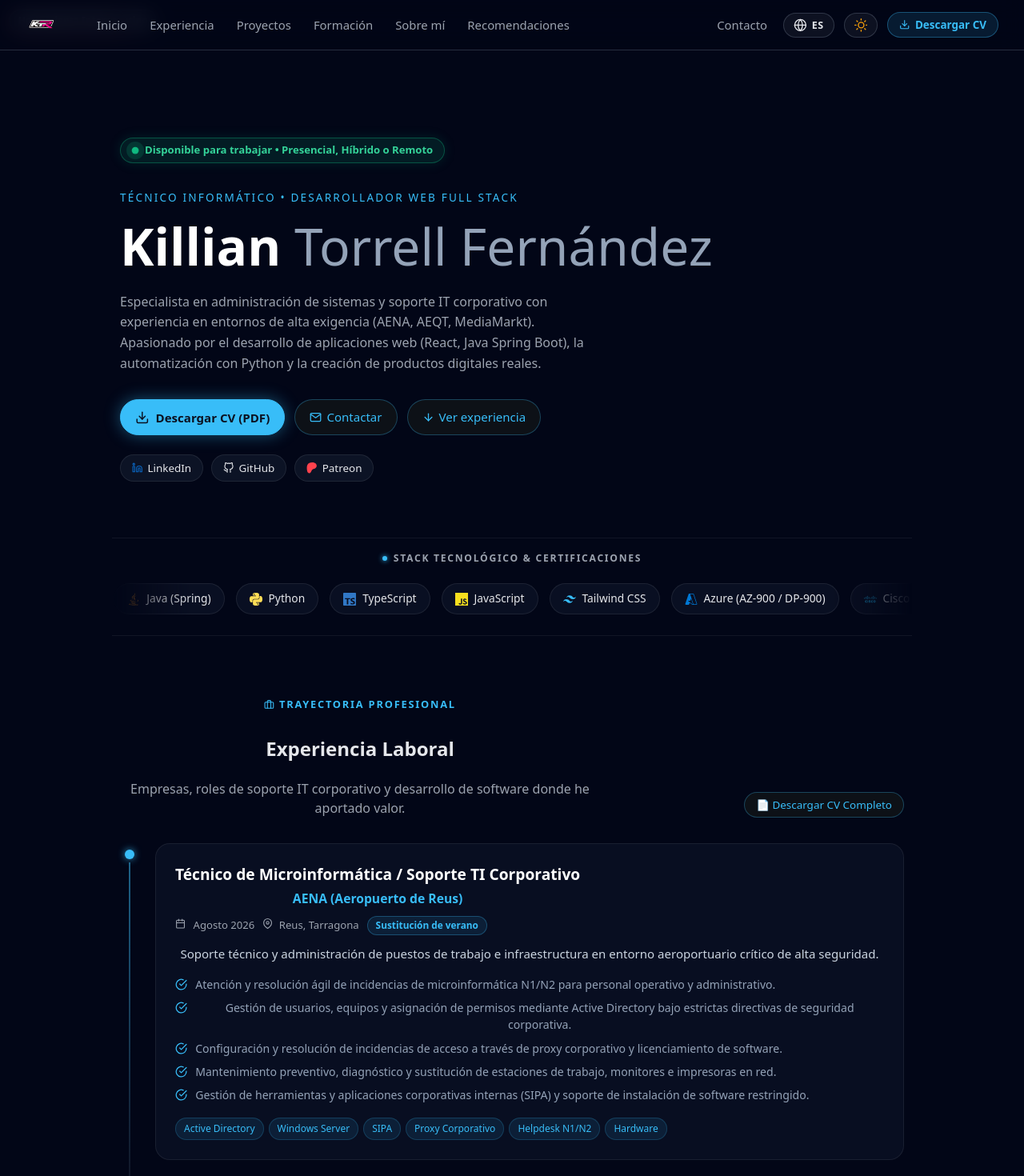
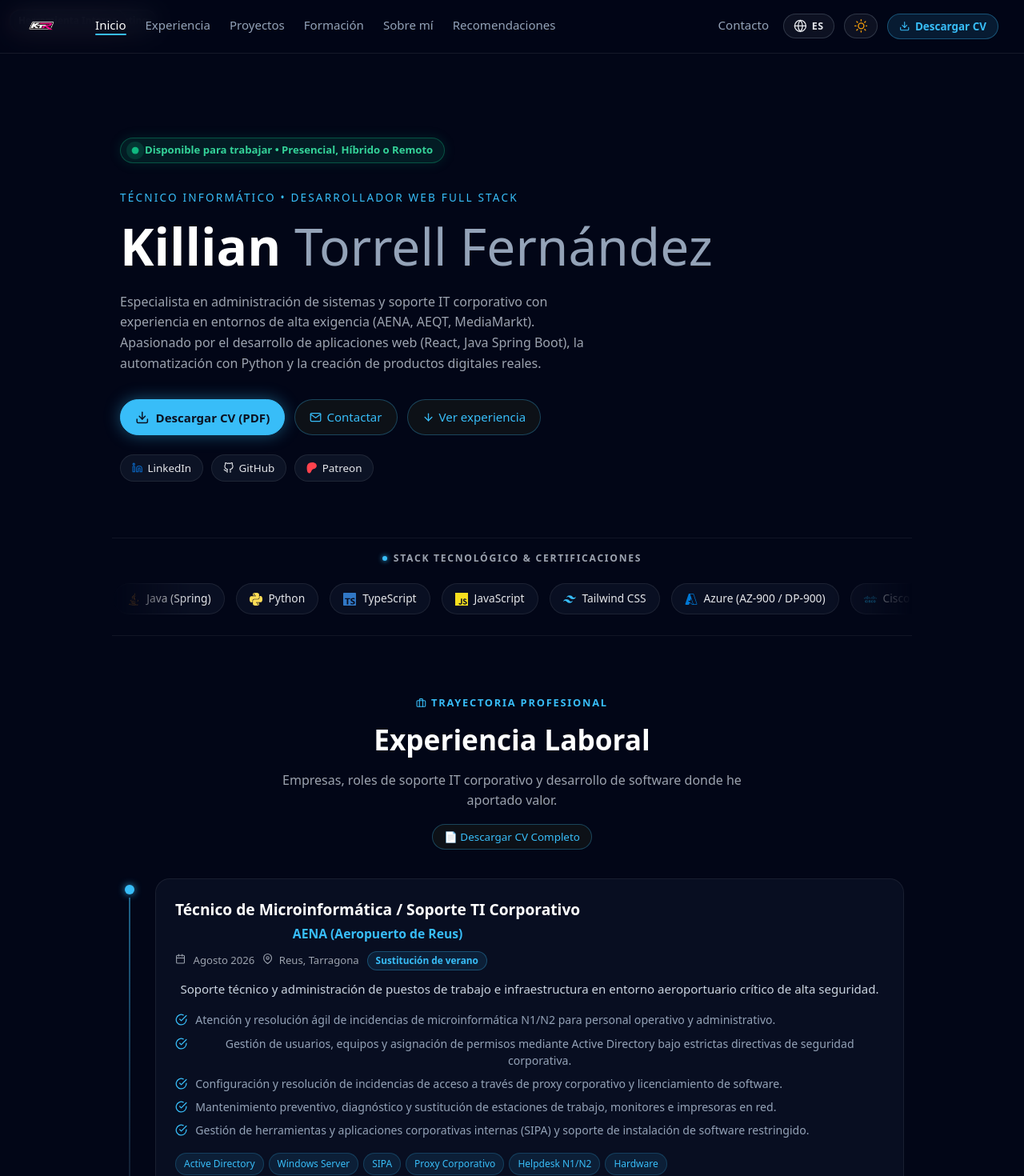
Before and after one commit to KillianTR/Portfolio, a React (Vite) app: page / in a window 1280 px wide. Shown: the top 1470 px of the page at 80% size. Built offline with nearby package versions, Linux system fonts and the light colour scheme.

Commit message:
fix: translucent blur header, exact text-width underline, remove button focus box, center section headers, and align contact cards

```diff
--- a/src/components/Navbar.jsx
+++ b/src/components/Navbar.jsx
@@ -7,6 +7,7 @@
 function Navbar({ onOpenCvModal }) {
   const [isScrolled, setIsScrolled] = useState(false);
   const [mobileMenuOpen, setMobileMenuOpen] = useState(false);
+  const [activeSection, setActiveSection] = useState("inicio");
   const location = useLocation();
   const navigate = useNavigate();
 
@@ -14,16 +15,38 @@
   const t = translations[lang] || translations.es;
 
   useEffect(() => {
+    if (location.pathname === "/recomendaciones") {
+      setActiveSection("recomendaciones");
+      return;
+    }
+
+    const sectionIds = ["inicio", "experiencia", "proyectos", "formacion", "sobre-mi", "contacto"];
+
     function handleScroll() {
       setIsScrolled(window.scrollY > 15);
+
+      if (location.pathname !== "/") return;
+
+      const scrollPosition = window.scrollY + 180;
+
+      for (let i = sectionIds.length - 1; i >= 0; i--) {
+        const section = document.getElementById(sectionIds[i]);
+        if (section && section.offsetTop <= scrollPosition) {
+          setActiveSection(sectionIds[i]);
+          break;
+        }
+      }
     }
-    window.addEventListener("scroll", handleScroll);
+
+    window.addEventListener("scroll", handleScroll, { passive: true });
     handleScroll();
     return () => window.removeEventListener("scroll", handleScroll);
-  }, []);
+  }, [location.pathname]);
 
   const handleNavClick = (hash) => {
     setMobileMenuOpen(false);
+    const targetId = hash.replace("#", "");
+    setActiveSection(targetId);
     if (location.pathname !== "/") {
       navigate("/" + hash);
     } else {
@@ -45,36 +68,54 @@
           />
         </Link>
 
-        {/* Enlaces de escritorio */}
+        {/* Enlaces de escritorio con detección de sección activa */}
         <nav className="navbar-links">
-          <button onClick={() => handleNavClick("#inicio")} className="nav-text-btn">
-            {t.nav.home}
+          <button
+            onClick={() => handleNavClick("#inicio")}
+            className={`nav-text-btn ${activeSection === "inicio" ? "active" : ""}`}
+          >
+            <span className="nav-btn-text">{t.nav.home}</span>
           </button>
-          <button onClick={() => handleNavClick("#experiencia")} className="nav-text-btn">
-            {t.nav.experience}
+          <button
+            onClick={() => handleNavClick("#experiencia")}
+            className={`nav-text-btn ${activeSection === "experiencia" ? "active" : ""}`}
+          >
+            <span className="nav-btn-text">{t.nav.experience}</span>
           </button>
-          <button onClick={() => handleNavClick("#proyectos")} className="nav-text-btn">
-            {t.nav.projects}
+          <button
+            onClick={() => handleNavClick("#proyectos")}
+            className={`nav-text-btn ${activeSection === "proyectos" ? "active" : ""}`}
+          >
+            <span className="nav-btn-text">{t.nav.projects}</span>
           </button>
-          <button onClick={() => handleNavClick("#formacion")} className="nav-text-btn">
-            {t.nav.education}
+          <button
+            onClick={() => handleNavClick("#formacion")}
+            className={`nav-text-btn ${activeSection === "formacion" ? "active" : ""}`}
+          >
+            <span className="nav-btn-text">{t.nav.education}</span>
           </button>
-          <button onClick={() => handleNavClick("#sobre-mi")} className="nav-text-btn">
-            {t.nav.about}
+          <button
+            onClick={() => handleNavClick("#sobre-mi")}
+            className={`nav-text-btn ${activeSection === "sobre-mi" ? "active" : ""}`}
+          >
+            <span className="nav-btn-text">{t.nav.about}</span>
           </button>
           <Link
             to="/recomendaciones"
             className={`nav-link-route ${location.pathname === "/recomendaciones" ? "active" : ""}`}
             onClick={() => setMobileMenuOpen(false)}
           >
-            {t.nav.recommendations}
+            <span className="nav-btn-text">{t.nav.recommendations}</span>
           </Link>
         </nav>
 
         {/* Acciones derecha: Contacto, Selector de Idioma (Mundo), Modo Oscuro/Claro y Descargar CV */}
         <div className="navbar-actions">
-          <button onClick={() => handleNavClick("#contacto")} className="nav-text-btn nav-contact-header-btn">
-            {t.nav.contact}
+          <button
+            onClick={() => handleNavClick("#contacto")}
+            className={`nav-text-btn nav-contact-header-btn ${activeSection === "contacto" ? "active" : ""}`}
+          >
+            <span className="nav-btn-text">{t.nav.contact}</span>
           </button>
 
           {/* Selector de idioma con icono del mundo */}
--- a/src/styles.css
+++ b/src/styles.css
@@ -86,12 +86,12 @@
   top: 0;
   left: 0;
   right: 0;
-  z-index: 50;
+  z-index: 100;
   padding: 14px 32px;
-  background: var(--navbar-bg);
-  backdrop-filter: blur(12px);
-  -webkit-backdrop-filter: blur(12px);
-  border-bottom: 1px solid var(--navbar-border);
+  background: rgba(2, 6, 23, 0.72);
+  backdrop-filter: blur(16px);
+  -webkit-backdrop-filter: blur(16px);
+  border-bottom: 1px solid rgba(255, 255, 255, 0.08);
   transition: background 0.3s ease, border-color 0.3s ease, box-shadow 0.3s ease;
 }
 
@@ -108,8 +108,11 @@
 
 /* Cuando haces scroll, un pelín menos transparente + sombra */
 .navbar-scrolled {
-  background: var(--navbar-bg-scrolled);
-  box-shadow: 0 10px 30px rgba(0, 0, 0, 0.2);
+  background: rgba(2, 6, 23, 0.88);
+  backdrop-filter: blur(20px);
+  -webkit-backdrop-filter: blur(20px);
+  border-bottom-color: rgba(255, 255, 255, 0.12);
+  box-shadow: 0 10px 30px rgba(0, 0, 0, 0.4);
 }
 
 /* Logo */
@@ -911,12 +914,9 @@
   cursor: pointer;
   transition: border-color 0.25s;
 }
-button:hover {
-  border-color: #646cff;
-}
 button:focus,
 button:focus-visible {
-  outline: 4px auto -webkit-focus-ring-color;
+  outline: none;
 }
 
 @media (prefers-color-scheme: light) {
@@ -1042,27 +1042,36 @@
   color: var(--accent);
 }
 
-.projects-header-left {
-  text-align: left;
-  margin-bottom: 32px;
-  padding-left: 10px;
+.projects-header-left,
+.section-header-left,
+.section-header-center {
+  display: flex;
+  flex-direction: column;
+  align-items: center;
+  text-align: center;
+  margin: 0 auto 36px;
+  max-width: 760px;
 }
 
 .projects-title-v2 {
   font-size: 2.2rem;
   font-weight: 700;
   color: #ffffff;
-  margin: 0 0 12px;
-  display: flex;
-  align-items: center;
-  gap: 15px;
+  margin: 0 auto 12px;
+  display: flex;
+  align-items: center;
+  justify-content: center;
+  gap: 12px;
+  text-align: center;
 }
 
 .projects-description-v2 {
   font-size: 1rem;
   color: var(--text-muted);
-  margin: 0;
-  max-width: 600px;
+  margin: 0 auto;
+  max-width: 620px;
+  text-align: center;
+  line-height: 1.6;
 }
 
 /* --- ESTILO BASE PARA EL BOTÓN SECUNDARIO (NEWSLETTER) --- */
@@ -1358,29 +1367,52 @@
 .section-kicker {
   display: inline-flex;
   align-items: center;
+  justify-content: center;
   gap: 6px;
   font-size: 0.8rem;
   font-weight: 700;
   text-transform: uppercase;
   letter-spacing: 0.14em;
   color: var(--accent);
-  margin-bottom: 8px;
+  margin: 0 auto 10px;
 }
 
 .section-header-row {
   display: flex;
-  justify-content: space-between;
-  align-items: flex-end;
-  margin-bottom: 32px;
-  flex-wrap: wrap;
+  flex-direction: column;
+  align-items: center;
+  text-align: center;
+  margin: 0 auto 36px;
+  max-width: 760px;
   gap: 16px;
+}
+
+.section-header-text {
+  display: flex;
+  flex-direction: column;
+  align-items: center;
+  text-align: center;
+}
+
+.section-title {
+  font-size: 2.2rem;
+  font-weight: 700;
+  color: #ffffff;
+  margin: 0 auto 12px;
+  display: flex;
+  align-items: center;
+  justify-content: center;
+  gap: 12px;
+  text-align: center;
 }
 
 .section-subtitle {
   font-size: 1rem;
   color: var(--text-muted);
-  margin: 0;
-  max-width: 600px;
+  margin: 0 auto;
+  max-width: 620px;
+  text-align: center;
+  line-height: 1.6;
 }
 
 /* --- EXPERIENCIA LABORAL TIMELINE --- */
@@ -1391,6 +1423,7 @@
 .experience-controls {
   display: flex;
   align-items: center;
+  justify-content: center;
   gap: 12px;
   flex-wrap: wrap;
 }
@@ -1563,10 +1596,10 @@
 /* --- FILTROS DE PROYECTOS Y BADGES --- */
 .projects-filter-bar {
   display: flex;
+  justify-content: center;
   flex-wrap: wrap;
   gap: 8px;
   margin-bottom: 28px;
-  padding-left: 10px;
 }
 
 .filter-chip {
@@ -2241,10 +2274,10 @@
   background: rgba(15, 23, 42, 0.5);
   border: 1px solid rgba(255, 255, 255, 0.07);
   border-radius: 14px;
-  padding: 14px;
-  display: flex;
-  align-items: center;
-  gap: 12px;
+  padding: 14px 18px;
+  display: flex;
+  align-items: center;
+  gap: 14px;
   text-decoration: none;
   transition: all 0.2s ease;
 }
@@ -2255,21 +2288,41 @@
 }
 
 .social-card-icon {
-  font-size: 1.4rem;
+  font-size: 1.35rem;
+  width: 28px;
+  min-width: 28px;
   display: flex;
   align-items: center;
   justify-content: center;
+  flex-shrink: 0;
+}
+
+.social-card-info {
+  display: flex;
+  flex-direction: column;
+  align-items: flex-start;
+  text-align: left;
+  flex: 1;
 }
 
 .social-card-info strong {
   display: block;
   font-size: 0.88rem;
   color: #ffffff;
+  text-align: left;
+  margin: 0;
+  padding: 0;
+  line-height: 1.35;
 }
 
 .social-card-info span {
-  font-size: 0.75rem;
+  display: block;
+  font-size: 0.76rem;
   color: #9ca3af;
+  text-align: left;
+  margin: 0;
+  padding: 0;
+  line-height: 1.35;
 }
 
 .static-info-card {
@@ -2280,30 +2333,40 @@
   background: linear-gradient(135deg, rgba(56, 189, 248, 0.1), rgba(15, 23, 42, 0.6));
   border: 1px solid rgba(56, 189, 248, 0.3);
   border-radius: 18px;
-  padding: 20px;
-  display: flex;
-  justify-content: space-between;
-  align-items: center;
-  gap: 16px;
-  flex-wrap: wrap;
+  padding: 24px 20px;
+  display: flex;
+  flex-direction: column;
+  align-items: center;
+  text-align: center;
+  gap: 14px;
+}
+
+.contact-cv-box > div {
+  text-align: center;
 }
 
 .contact-cv-box strong {
   display: block;
-  font-size: 0.95rem;
+  font-size: 0.98rem;
   color: #ffffff;
-  margin-bottom: 4px;
+  margin-bottom: 6px;
+  text-align: center;
 }
 
 .contact-cv-box p {
-  font-size: 0.84rem;
+  font-size: 0.85rem;
   color: #94a3b8;
   margin: 0;
+  text-align: center;
 }
 
 .btn-download-cv-full {
   white-space: nowrap;
   font-weight: 600;
+  margin: 6px auto 0;
+  display: inline-flex;
+  align-items: center;
+  justify-content: center;
 }
 
 /* --- MODAL DE CV --- */
@@ -2563,25 +2626,42 @@
 .nav-text-btn,
 .nav-link-route {
   background: transparent !important;
-  border: none;
+  border: none !important;
+  outline: none !important;
+  box-shadow: none !important;
   font-family: inherit;
-  font-size: 0.93rem;
+  font-size: 0.94rem;
   font-weight: 500;
-  color: var(--text-muted);
-  padding: 6px 2px;
+  color: #94a3b8;
+  padding: 6px 0;
   cursor: pointer;
   position: relative;
   text-decoration: none;
-  transition: color 0.18s ease;
+  transition: color 0.2s ease;
   display: inline-flex;
   align-items: center;
-}
-
-.nav-text-btn::after,
-.nav-link-route::after {
+  -webkit-tap-highlight-color: transparent;
+}
+
+.nav-text-btn:focus,
+.nav-text-btn:focus-visible,
+.nav-link-route:focus,
+.nav-link-route:focus-visible {
+  outline: none !important;
+  box-shadow: none !important;
+  border: none !important;
+}
+
+.nav-btn-text {
+  position: relative;
+  display: inline-block;
+  padding-bottom: 3px;
+}
+
+.nav-btn-text::after {
   content: "";
   position: absolute;
-  bottom: -2px;
+  bottom: 0;
   left: 0;
   width: 0;
   height: 2px;
@@ -2591,19 +2671,18 @@
 }
 
 .nav-text-btn:hover,
-.nav-link-route:hover {
-  color: var(--text-main);
+.nav-link-route:hover,
+.nav-text-btn.active,
+.nav-link-route.active {
+  color: #ffffff;
   background: transparent !important;
 }
 
-.nav-text-btn:hover::after,
-.nav-link-route:hover::after,
-.nav-link-route.active::after {
+.nav-text-btn:hover .nav-btn-text::after,
+.nav-link-route:hover .nav-btn-text::after,
+.nav-text-btn.active .nav-btn-text::after,
+.nav-link-route.active .nav-btn-text::after {
   width: 100%;
-}
-
-.nav-link-route.active {
-  color: var(--text-main);
 }
 
 .nav-contact-header-btn {
@@ -3146,3 +3225,30 @@
 [data-theme="light"] .modal-contact-link:hover {
   color: #0284c7;
 }
+
+[data-theme="light"] .navbar {
+  background: rgba(255, 255, 255, 0.78);
+  border-bottom-color: rgba(226, 232, 240, 0.85);
+}
+
+[data-theme="light"] .navbar-scrolled {
+  background: rgba(255, 255, 255, 0.94);
+  border-bottom-color: rgba(203, 213, 225, 0.9);
+  box-shadow: 0 10px 30px rgba(0, 0, 0, 0.06);
+}
+
+[data-theme="light"] .nav-text-btn,
+[data-theme="light"] .nav-link-route {
+  color: #64748b;
+}
+
+[data-theme="light"] .nav-text-btn:hover,
+[data-theme="light"] .nav-link-route:hover,
+[data-theme="light"] .nav-text-btn.active,
+[data-theme="light"] .nav-link-route.active {
+  color: #0284c7;
+}
+
+[data-theme="light"] .nav-btn-text::after {
+  background: #0284c7;
+}
```
